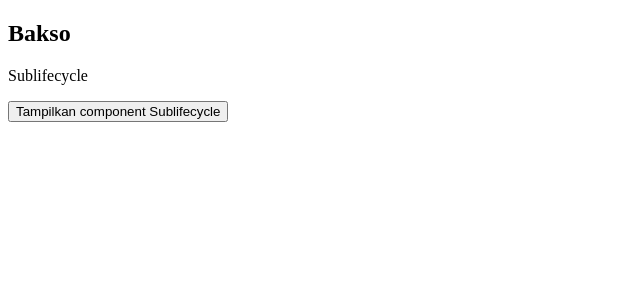
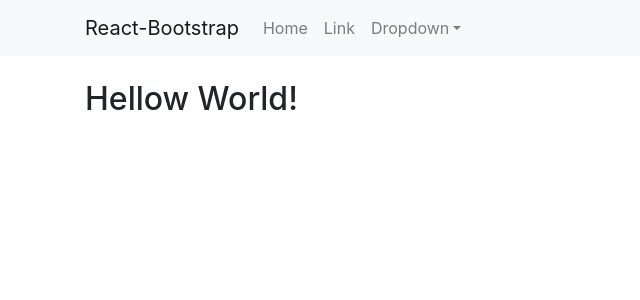
Before and after one commit to rizan1998/wahidev-reactjs-dasar, a React (Create React App) app: page / in a window 1280 px wide. Shown: the top 300 px of the page, without its empty margins (0-640 px from the left). Built offline with nearby package versions, Linux system fonts and the light colour scheme; no server answers.

Commit message:
memindahkan semau file react js dasar ke folder react js dasar, membuat folder crud dan membuat file baru index.js NavbarComponent dan table.js

```diff
--- /dev/null
+++ b/src/crud/NavbarComponent.js
@@ -0,0 +1,29 @@
+import React from "react";
+import { Navbar, NavDropdown, Nav, Container, Form, FormControl, Button } from "react-bootstrap";
+function NavbarComponent() {
+  return (
+    <div>
+      <Navbar bg="light" expand="lg">
+        <Container>
+          <Navbar.Brand href="#home">React-Bootstrap</Navbar.Brand>
+          <Navbar.Toggle aria-controls="basic-navbar-nav" />
+          <Navbar.Collapse id="basic-navbar-nav">
+            <Nav className="me-auto">
+              <Nav.Link href="#home">Home</Nav.Link>
+              <Nav.Link href="#link">Link</Nav.Link>
+              <NavDropdown title="Dropdown" id="basic-nav-dropdown">
+                <NavDropdown.Item href="#action/3.1">Action</NavDropdown.Item>
+                <NavDropdown.Item href="#action/3.2">Another action</NavDropdown.Item>
+                <NavDropdown.Item href="#action/3.3">Something</NavDropdown.Item>
+                <NavDropdown.Divider />
+                <NavDropdown.Item href="#action/3.4">Separated link</NavDropdown.Item>
+              </NavDropdown>
+            </Nav>
+          </Navbar.Collapse>
+        </Container>
+      </Navbar>
+    </div>
+  );
+}
+
+export default NavbarComponent;
--- /dev/null
+++ b/src/crud/index.js
@@ -0,0 +1,17 @@
+import React, { Component } from "react";
+import NavbarComponent from "./NavbarComponent";
+
+export default class index extends Component {
+  render() {
+    return (
+      <div>
+        <NavbarComponent />
+        <div class="container">
+          <div class="mt-4">
+            <h2>Hellow World!</h2>
+          </div>
+        </div>
+      </div>
+    );
+  }
+}
--- a/src/index.js
+++ b/src/index.js
@@ -2,13 +2,13 @@
 import ReactDOM from "react-dom";
 // import App from "./App";
 // import Map from "./Map";
-import Lifecycle from "./Lifecycle";
+// import Lifecycle from "./Lifecycle";
+import "bootstrap/dist/css/bootstrap.min.css";
+import Crud from "./crud";
 
 ReactDOM.render(
   <React.StrictMode>
-    {/* <App /> */}
-    {/* <Map /> */}
-    <Lifecycle />
+    <Crud />
   </React.StrictMode>,
   document.getElementById("root")
 );
```
Also changed, not shown: src/react js dasar/Header.js (renamed from src/Header.js), src/react js dasar/Lifecycle.js (renamed from src/Lifecycle.js), src/react js dasar/Map.js (renamed from src/Map.js), src/react js dasar/Navbar.js (renamed from src/Navbar.js), src/react js dasar/Operan.js (renamed from src/Operan.js), src/react js dasar/StateProps.js (renamed from src/StateProps.js), src/react js dasar/Sublifecycle.js (renamed from src/Sublifecycle.js), src/react js dasar/Variable.js (added).
